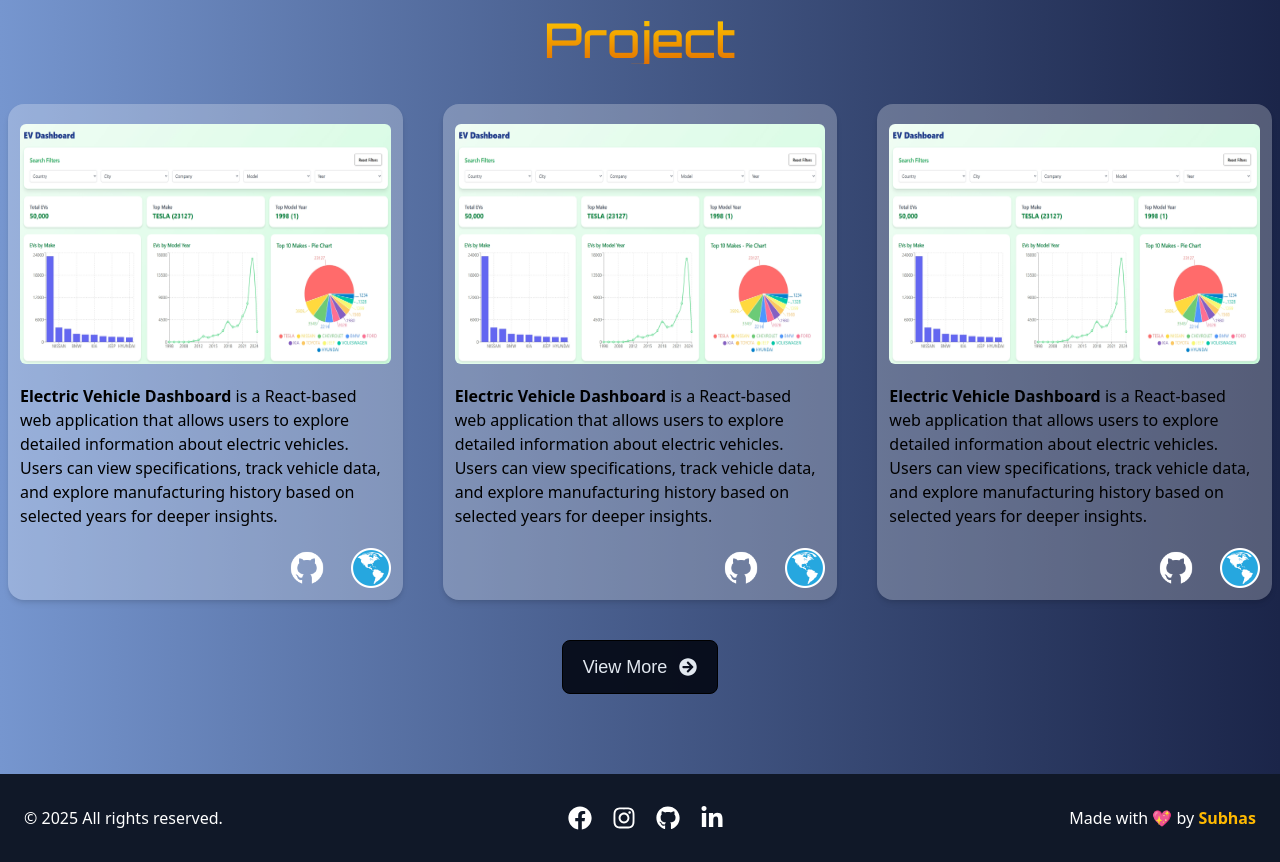
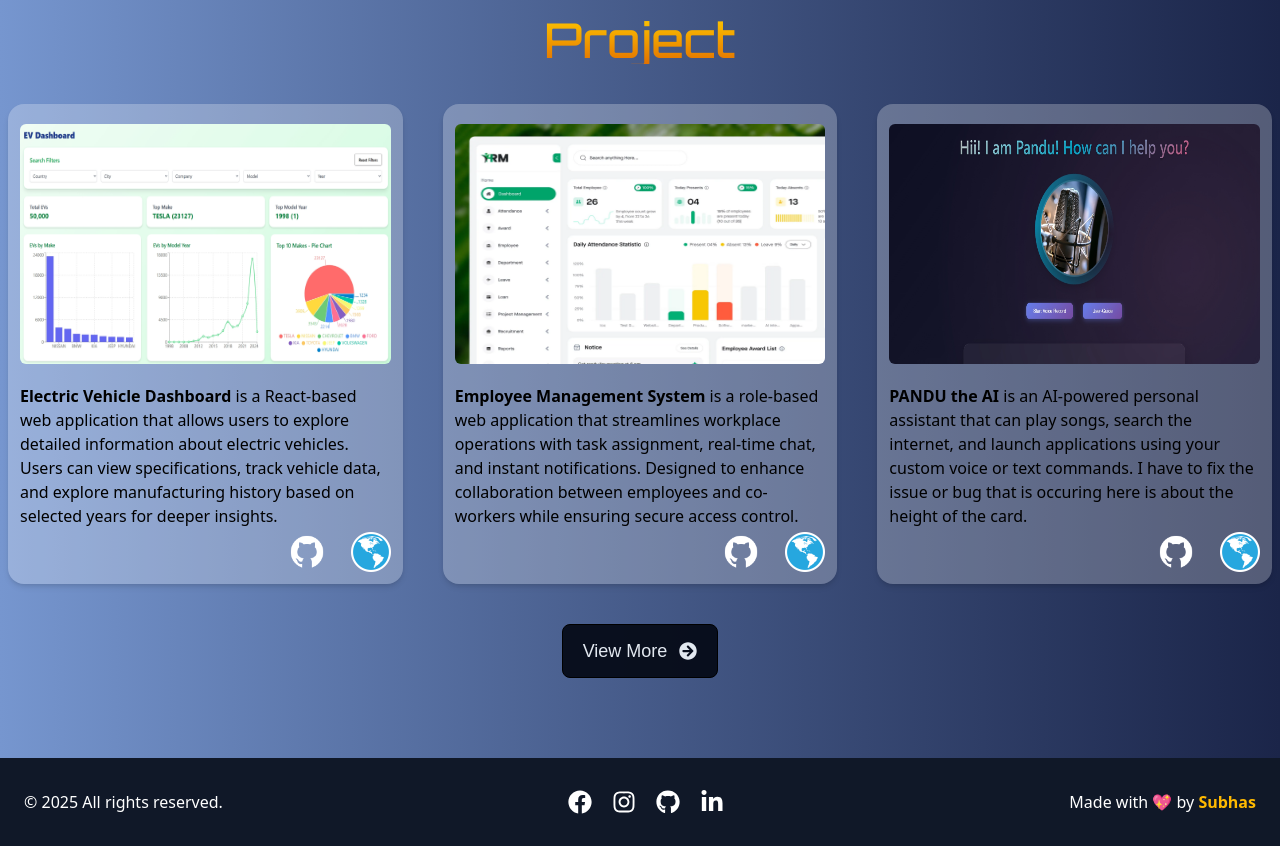
Before and after one commit to Subhas6033/portfolio, a React (Vite) app in the folder Client/: page / in a window 1280 px wide. Shown: the part 1760-2622 px from the top of the page. Built offline with nearby package versions, Linux system fonts and the light colour scheme; a web font is replaced by a local one.

Commit message:
Add ProjectCard component and update Project to use dynamic project data

```diff
--- a/Client/src/Components/Card/Card.jsx
+++ b/Client/src/Components/Card/Card.jsx
@@ -3,6 +3,7 @@ import React from "react";
 const Card = ({
   children,
   wrapperClassName = "",
+  height = "",
   cardClassName = "",
   shadow = "shadow-md",
   rounded = "rounded-2xl",
@@ -11,7 +12,7 @@ const Card = ({
   hoverEffect = true,
 }) => {
   return (
-    <div className={`${wrapperClassName}`}>
+    <div className={`${wrapperClassName} ${height}`}>
       <div
         className={`${background} ${rounded} ${shadow} ${padding} ${
           hoverEffect
--- a/Client/src/Components/Project/Project.jsx
+++ b/Client/src/Components/Project/Project.jsx
@@ -1,12 +1,39 @@
 import React from "react";
-import { Link, useNavigate } from "react-router-dom";
+import { useNavigate } from "react-router-dom";
 import { FaArrowCircleRight } from "react-icons/fa";
-import { Button, Card } from "../index";
-import { Image } from "../profileImage/Image";
+import { Button } from "../index";
 import { PopUpAnimation, SlideUpAnimation } from "../../utils/Animation";
+import ProjectCard from "./ProjectCard";
 
 const Project = () => {
   const navigate = useNavigate();
+
+  const projectData = [
+    {
+      imageURL: "./Projects/EV.jpeg",
+      title: "Electric Vehicle Dashboard",
+      description:
+        "is a React-based web application that allows users to explore detailed information about electric vehicles. Users can view specifications, track vehicle data, and explore manufacturing history based on selected years for deeper insights.",
+      githubLink: "https://github.com/Subhas6033/Electric-Vehicle-Dashboard",
+      liveLink: "https://ev-eosin.vercel.app/",
+    },
+    {
+      imageURL: "./Projects/employee.png",
+      title: "Employee Management System",
+      description:
+        "is a role-based web application that streamlines workplace operations with task assignment, real-time chat, and instant notifications. Designed to enhance collaboration between employees and co-workers while ensuring secure access control.",
+      githubLink: "https://github.com/Subhas6033/Employee-Management-System",
+      liveLink: "https://emsbysubhas.vercel.app/",
+    },
+    {
+      imageURL: "./Projects/PanduAI.png",
+      title: "PANDU the AI",
+      description:
+        "is an AI-powered personal assistant that can play songs, search the internet, and launch applications using your custom voice or text commands. I have to fix the issue or bug that is occuring here is about the height of the card.",
+      githubLink: "https://github.com/Subhas6033/PANDU",
+      liveLink: "https://pandutheai.netlify.app/",
+    },
+  ];
 
   return (
     <SlideUpAnimation className="mt-5 px-2 overflow-x-hidden">
@@ -15,147 +42,11 @@ const Project = () => {
           Project
         </p>
       </PopUpAnimation>
+
       <div className="flex flex-col w-full md:flex-row justify-center items-center gap-10">
-        {/* First Project */}
-        <Card
-          wrapperClassName="md:w-[400px]"
-          padding="pt-5 px-3 pb-3"
-          background="bg-white/25"
-        >
-          <Image
-            imageURL={"./Projects/EV.jpeg"}
-            wrapperClass="flex justify-center"
-            className="h-60 md:w-96 rounded-md"
-          />
-          <div className="h-fit mt-5 w-full">
-            <p>
-              <strong>Electric Vehicle Dashboard</strong> is a React-based web
-              application that allows users to explore detailed information
-              about electric vehicles. Users can view specifications, track
-              vehicle data, and explore manufacturing history based on selected
-              years for deeper insights.
-            </p>
-            <div className="mt-5 flex justify-end items-center">
-              <ul className="flex justify-between gap-6">
-                <li>
-                  <Link
-                    to={
-                      "https://github.com/Subhas6033/Electric-Vehicle-Dashboard"
-                    }
-                    target="_blank"
-                  >
-                    <Image
-                      imageURL={"./Skill/github2.png"}
-                      className="h-10 w-10 text-black"
-                    />
-                  </Link>
-                </li>
-                <li>
-                  <Link to={"https://ev-eosin.vercel.app/"} target="_blank">
-                    <Image
-                      imageURL={"./Projects/Website.webp"}
-                      className="h-10 w-10"
-                    />
-                  </Link>
-                </li>
-              </ul>
-            </div>
-          </div>
-        </Card>
-
-        {/* Second Project */}
-        <Card
-          wrapperClassName="md:w-[400px]"
-          padding="pt-5 px-3 pb-3"
-          background="bg-white/25"
-        >
-          <Image
-            imageURL={"./Projects/EV.jpeg"}
-            wrapperClass="flex justify-center"
-            className="h-60 md:w-96 rounded-md"
-          />
-          <div className="h-fit mt-5 w-full">
-            <p>
-              <strong>Electric Vehicle Dashboard</strong> is a React-based web
-              application that allows users to explore detailed information
-              about electric vehicles. Users can view specifications, track
-              vehicle data, and explore manufacturing history based on selected
-              years for deeper insights.
-            </p>
-            <div className="mt-5 flex justify-end items-center">
-              <ul className="flex justify-between gap-6">
-                <li>
-                  <Link
-                    to={
-                      "https://github.com/Subhas6033/Electric-Vehicle-Dashboard"
-                    }
-                    target="_blank"
-                  >
-                    <Image
-                      imageURL={"./Skill/github2.png"}
-                      className="h-10 w-10 text-black"
-                    />
-                  </Link>
-                </li>
-                <li>
-                  <Link to={"https://ev-eosin.vercel.app/"} target="_blank">
-                    <Image
-                      imageURL={"./Projects/Website.webp"}
-                      className="h-10 w-10"
-                    />
-                  </Link>
-                </li>
-              </ul>
-            </div>
-          </div>
-        </Card>
-
-        {/* Third Project */}
-        <Card
-          wrapperClassName="md:w-[400px]"
-          padding="pt-5 px-3 pb-3"
-          background="bg-white/25"
-        >
-          <Image
-            imageURL={"./Projects/EV.jpeg"}
-            wrapperClass="flex justify-center"
-            className="h-60 md:w-96 rounded-md"
-          />
-          <div className="h-fit mt-5 w-full">
-            <p>
-              <strong>Electric Vehicle Dashboard</strong> is a React-based web
-              application that allows users to explore detailed information
-              about electric vehicles. Users can view specifications, track
-              vehicle data, and explore manufacturing history based on selected
-              years for deeper insights.
-            </p>
-            <div className="mt-5 flex justify-end items-center">
-              <ul className="flex justify-between gap-6">
-                <li>
-                  <Link
-                    to={
-                      "https://github.com/Subhas6033/Electric-Vehicle-Dashboard"
-                    }
-                    target="_blank"
-                  >
-                    <Image
-                      imageURL={"./Skill/github2.png"}
-                      className="h-10 w-10 text-black"
-                    />
-                  </Link>
-                </li>
-                <li>
-                  <Link to={"https://ev-eosin.vercel.app/"} target="_blank">
-                    <Image
-                      imageURL={"./Projects/Website.webp"}
-                      className="h-10 w-10"
-                    />
-                  </Link>
-                </li>
-              </ul>
-            </div>
-          </div>
-        </Card>
+        {projectData.map((project, idx) => (
+          <ProjectCard key={idx} {...project} />
+        ))}
       </div>
 
       <PopUpAnimation className="mt-10 mb-20 flex justify-center items-center">
--- /dev/null
+++ b/Client/src/Components/Project/ProjectCard.jsx
@@ -0,0 +1,53 @@
+import React from "react";
+import { Link } from "react-router-dom";
+import { Card } from "../index";
+import { Image } from "../profileImage/Image";
+
+const ProjectCard = ({
+  imageURL,
+  title,
+  description,
+  githubLink,
+  liveLink,
+}) => {
+  return (
+    <Card
+      wrapperClassName="md:w-[400px]"
+      padding="pt-5 px-3 pb-3"
+      background="bg-white/25"
+    >
+      <Image
+        imageURL={imageURL}
+        wrapperClass="flex justify-center"
+        className="h-60 md:w-96 rounded-md"
+      />
+      <div className="min-h-fit mt-5 w-full">
+        <p className="mt-5 h-32 max-h-60">
+          <strong>{title}</strong> {description}
+        </p>
+        <div className="mt-5 flex justify-end items-center">
+          <ul className="flex justify-between gap-6">
+            <li>
+              <Link to={githubLink} target="_blank">
+                <Image
+                  imageURL={"./Skill/github2.png"}
+                  className="h-10 w-10 text-black"
+                />
+              </Link>
+            </li>
+            <li>
+              <Link to={liveLink} target="_blank">
+                <Image
+                  imageURL={"./Projects/Website.webp"}
+                  className="h-10 w-10"
+                />
+              </Link>
+            </li>
+          </ul>
+        </div>
+      </div>
+    </Card>
+  );
+};
+
+export default ProjectCard;
```
Also changed, not shown: Client/public/Projects/employee.png (added).
